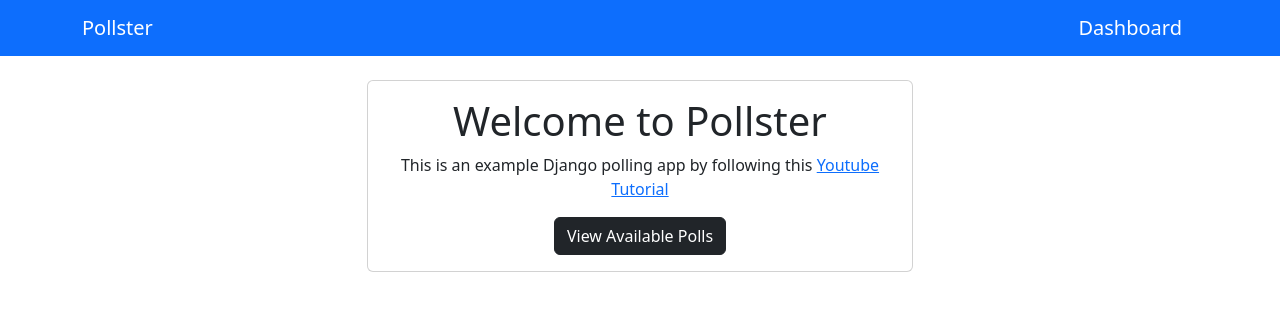
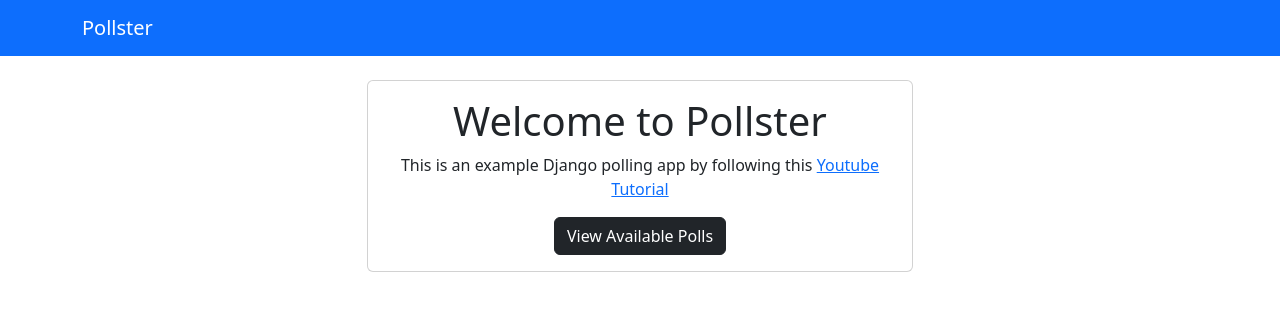
Before and after one commit to Saif-041/pollster_app_django, a Django app: page / in a window 1280 px wide. Shown: the top 311 px of the page. Run offline with Django 5.2, Linux system fonts and the light colour scheme.

Commit message:
Hides admin path

```diff
--- a/pollster/templates/partials/_navbar.html
+++ b/pollster/templates/partials/_navbar.html
@@ -1,6 +1,6 @@
 <nav class="navbar navbar-dark bg-primary mb-4">
   <div class="container">
     <a href="/" class="navbar-brand">Pollster</a>
-    <a href="/admin" class="navbar-brand">Dashboard</a>
+    <!-- <a href="/admin" class="navbar-brand">Dashboard</a> -->
   </div>
 </nav>
```
